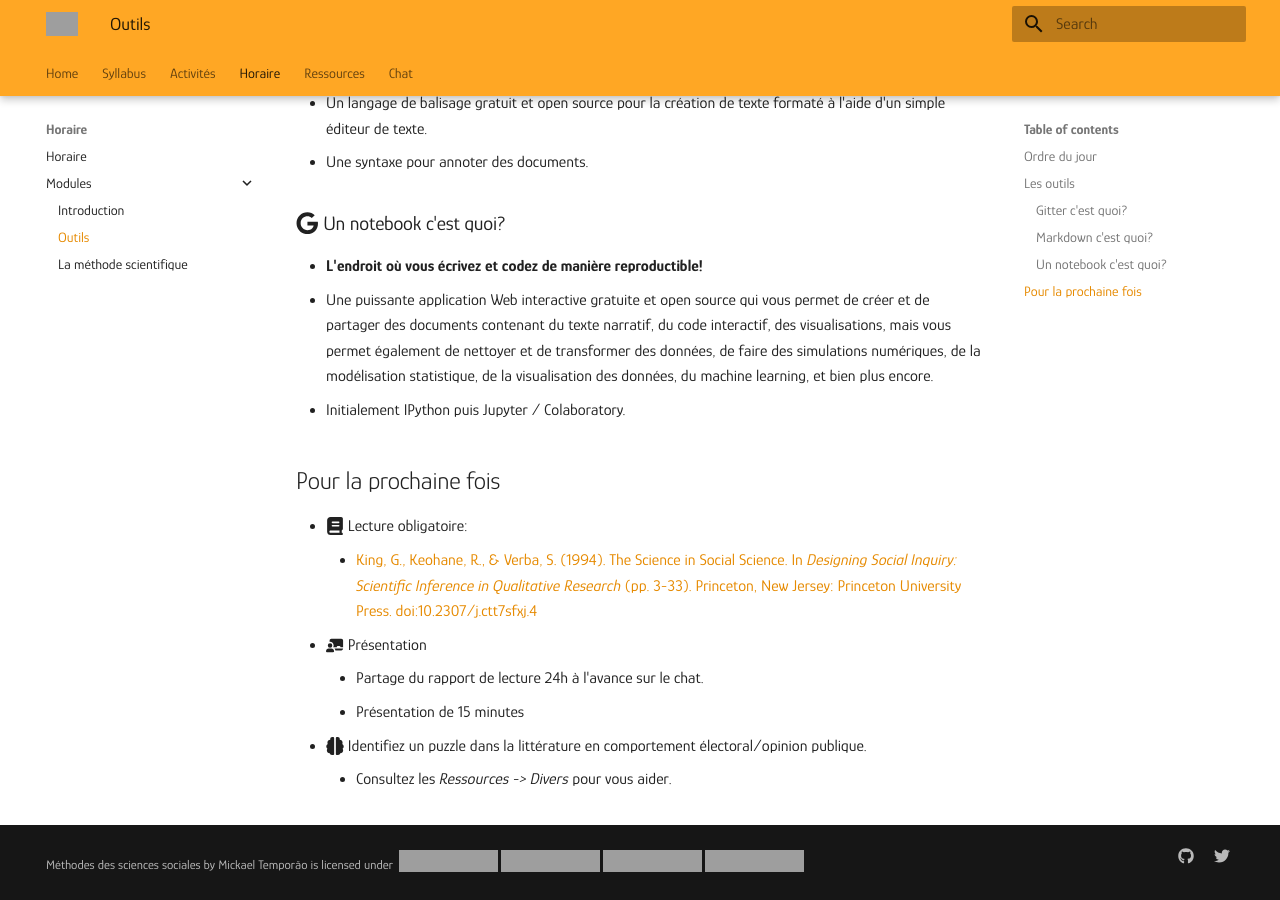
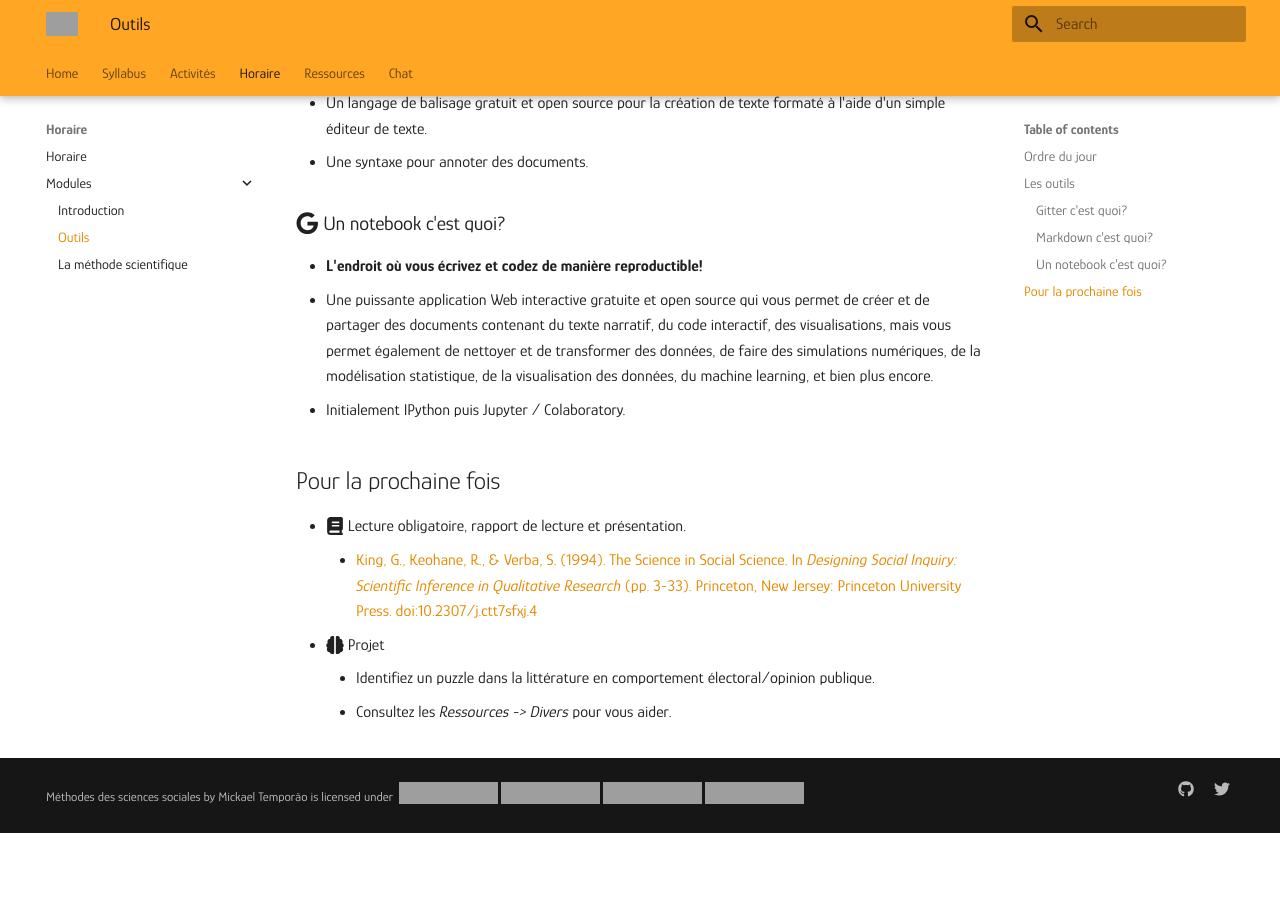
Before and after one commit to mickaeltemporao/mdss, an MkDocs documentation site: the page built from docs/modules/tools.md, in a window 1280 px wide and 900 px high, scrolled down 756 px, cut to the strip 0-900 px from the top of the window. Built offline with MkDocs 1.6.1 and Material for MkDocs 9.7.7, drawn with Linux system fonts in a browser that asks for light colours; after the commit the page ends 1589 px from its top, so only the background shows below that; grey boxes are pictures that could not be loaded.

Commit message:
update schedule

```diff
--- a/docs/modules/tools.md
+++ b/docs/modules/tools.md
@@ -28,10 +28,8 @@
 
 
 ## Pour la prochaine fois
-- :fontawesome-solid-book: Lecture obligatoire:
+- :fontawesome-solid-book: Lecture obligatoire, rapport de lecture et présentation.
     - [King, G., Keohane, R., & Verba, S. (1994). The Science in Social Science. In *Designing Social Inquiry: Scientific Inference in Qualitative Research* (pp. 3-33). Princeton, New Jersey: Princeton University Press. doi:10.2307/j.ctt7sfxj.4](https://proxy.sciencespobordeaux.fr:5139/document/doi/10.1515/9781400821211-002/pdf)
-- :fontawesome-solid-chalkboard-teacher: Présentation
-    - Partage du rapport de lecture 24h à l'avance sur le chat.
-    - Présentation de 15 minutes
-- :fontawesome-solid-brain: Identifiez un puzzle dans la littérature en comportement électoral/opinion publique.
+- :fontawesome-solid-brain: Projet
+    - Identifiez un puzzle dans la littérature en comportement électoral/opinion publique.
     - Consultez les *Ressources -> Divers* pour vous aider.
```
Also changed, not shown: docs/modules/science.md (+2 -1 lines).
